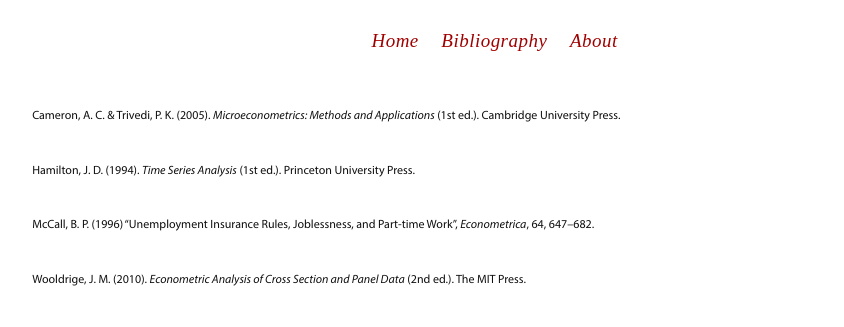
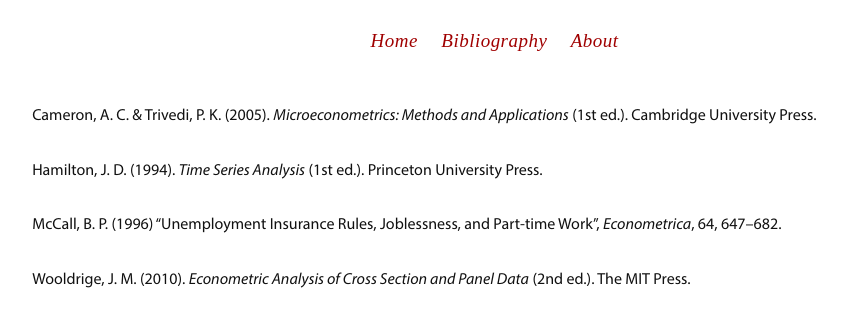
Before and after one commit to mhoirup/mhoirup.github.io, a Jekyll site: the page built from references/index.md, in a window 1280 px wide. Shown: the top 327 px of the page, without its empty margins (147-991 px from the left). Built offline with Jekyll 4.4.1, drawn with Linux system fonts in a browser that asks for light colours.

Commit message:
adjust font sizes

```diff
--- a/css/tufte.scss
+++ b/css/tufte.scss
@@ -29,7 +29,7 @@
 }
 
 body {
-    font-size: 09pt;
+    font-size: 12pt;
     width: 85%;
     margin-left: auto;
     margin-right: auto;
```
